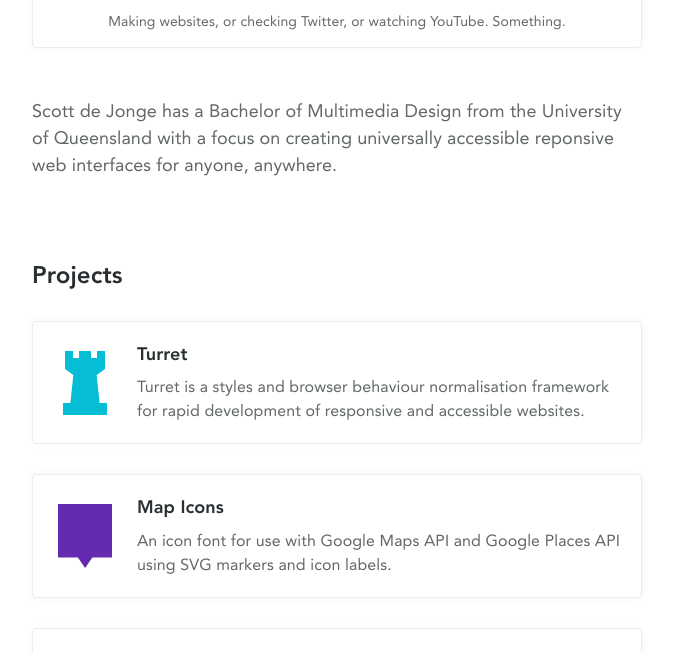
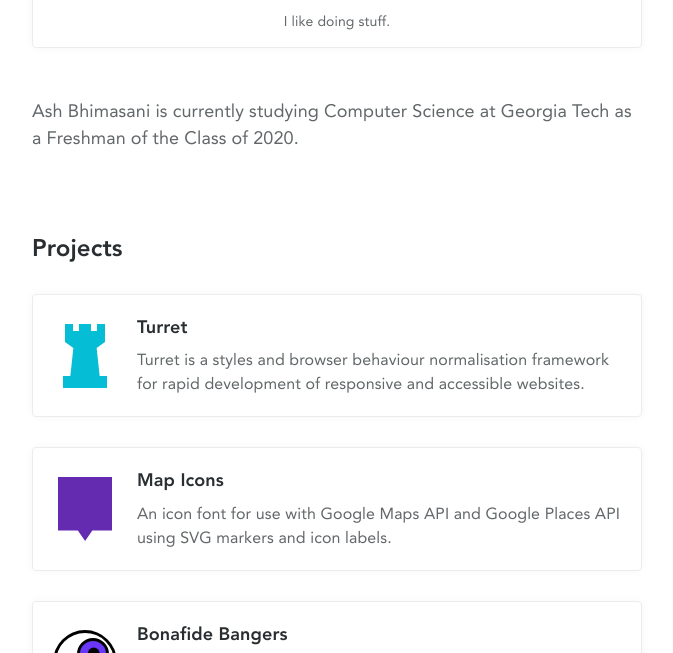
Before and after one commit to 16abhimasani/16abhimasani.github.io, a Jekyll site: the page built from index.html, in a window 1280 px wide and 900 px high, scrolled down 707 px, cut to the strip 247-900 px from the top of the window. Shown: the whole strip, without its empty margins (303-976 px from the left). Built offline with Jekyll 4.4.1, drawn with Linux system fonts in a browser that asks for light colours; some of the changed text lies outside the part shown.

Commit message:
Updated footer and descriptions

```diff
--- a/_includes/footer.html
+++ b/_includes/footer.html
@@ -1,14 +1,14 @@
 <footer class="footer" role="contentinfo">
 	<div class="container">
 		<nav class="footer-nav">
-			<a href="{{ base.url }}/feed.xml">RSS</a>
+			<a href="https://www.facebook.com/Ash.Bhimasani">Facebook</a>
 			&middot;
-			<a href="https://twitter.com/scottdejonge">Twitter</a>
+			<a href="https://twitter.com/ash_bhimasani">Twitter</a>
 			&middot;
-			<a href="https://github.com/scottdejonge/">GitHub</a>
+			<a href="https://www.instagram.com/ash_bhimasani/">Instagram</a>
 			&middot;
-			<a href="https://instagram.com/scottdejonge/">Instagram</a>
+			<a href="https://github.com/16abhimasani">GitHub</a>
 		</nav>
-		<p class="footer-copyright">&copy; 2016. Website by Scott de Jonge in 🇦🇺</p>
+		<p class="footer-copyright">&copy; 2016. Website by Ash Bhimasani made in 🇺🇸</p>
 	</div>
 </footer>
--- a/index.html
+++ b/index.html
@@ -8,11 +8,11 @@
 		<p class="lead">Ash Bhimasani is a multimedia artist and maker from Philadelphia.</p>
 		<figure class="hero">
 			<div class="media media-4-3">
-				<img src="assets/images/photo.jpg" alt="Me making websites, or checking Twitter, or watching YouTube. Something.">
+				<img src="assets/images/photo.jpg" alt="Ash's picture">
 			</div>
-			<figcaption>Making websites, or checking Twitter, or watching YouTube. Something.</figcaption>
+			<figcaption>I like doing stuff.</figcaption>
 		</figure>
-		<p>Scott de Jonge has a Bachelor of Multimedia Design from the University of Queensland with a focus on creating universally accessible reponsive web interfaces for anyone, anywhere.</p>
+		<p>Ash Bhimasani is currently studying Computer Science at Georgia Tech as a Freshman of the Class of 2020.</p>
 	</div>
 </main>
 
```
